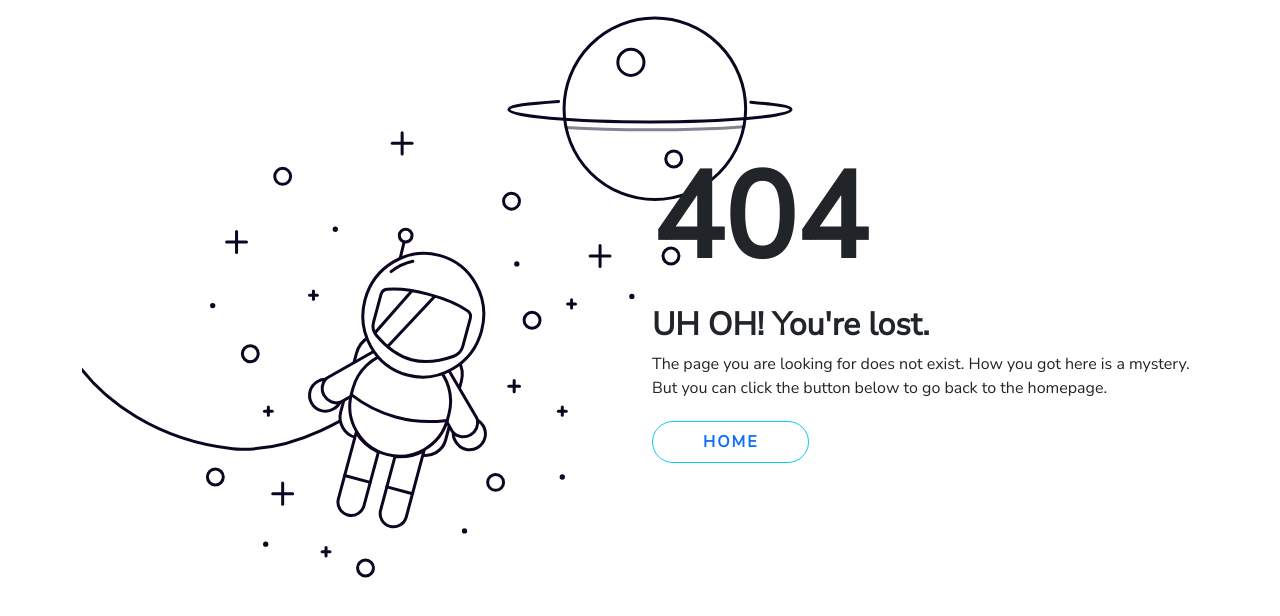
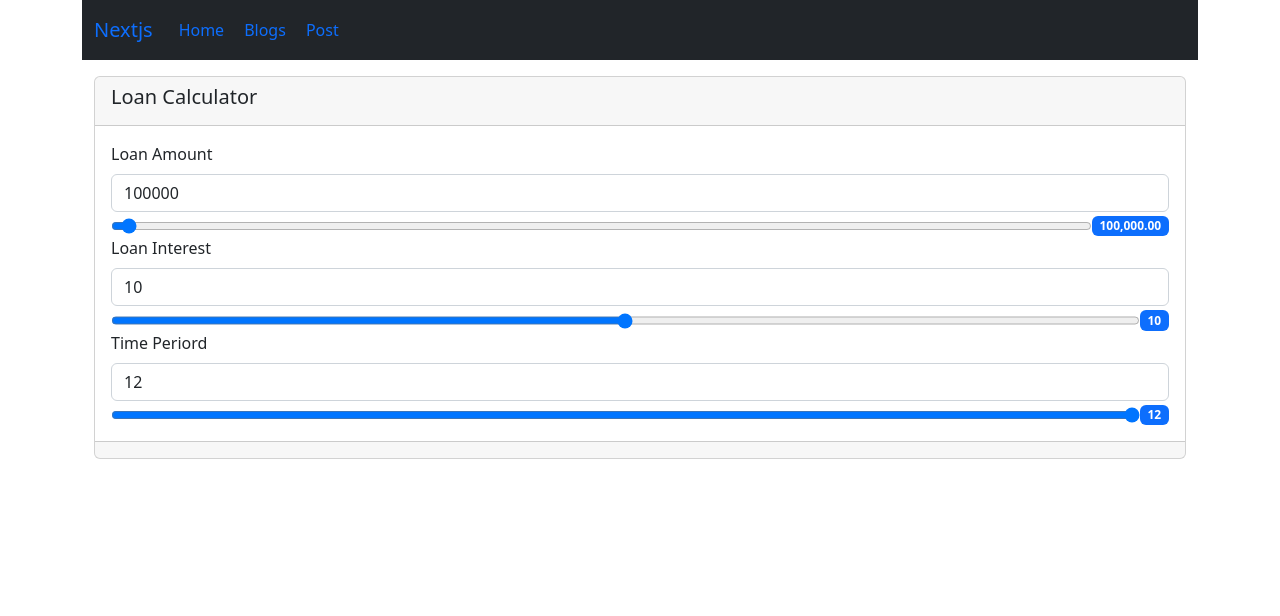
Before and after one commit to dev363/nextjs-project, a Next.js app: page /calculators/loan-emi-calculator in a window 1280 px wide. Before the commit this address had no page. Shown: the top 616 px of the page. Built offline with nearby package versions, Linux system fonts and the light colour scheme.

Commit message:
Add fields and Range to Form

```diff
--- a/src/components/Layout/Navbar.js
+++ b/src/components/Layout/Navbar.js
@@ -2,7 +2,7 @@ import { Container, Navbar, Nav } from "react-bootstrap";
 import Link from "next/link";
 
 export default () => (
-  <Navbar bg="dark" variant="dark">
+  <Navbar bg="dark" variant="dark" className="mb-3">
     <Container>
       <Navbar.Brand>
         <Link href="/">Nextjs</Link>
--- /dev/null
+++ b/src/components/common/RangeInput.js
@@ -0,0 +1,41 @@
+import { Badge } from "react-bootstrap";
+
+const RangeInput = ({
+  min,
+  max,
+  step,
+  value,
+  onChange,
+  isCurrency,
+  ...props
+}) => {
+  return (
+    <div className="range-wrap d-flex mt-1">
+      <input
+        className="w-100"
+        type="range"
+        min={min}
+        max={max}
+        step={step}
+        value={value}
+        {...props}
+        onChange={(e) => onChange(e.target.value)}
+      />
+      <Badge>
+        {isCurrency
+          ? Number(value)
+              .toFixed(2)
+              .replace(/\d(?=(\d{3})+\.)/g, "$&,")
+          : value}
+      </Badge>
+    </div>
+  );
+};
+RangeInput.defaultProps = {
+  min: 0,
+  max: 100,
+  step: 1,
+  value: 0,
+  isCurrency: false,
+};
+export default RangeInput;
--- /dev/null
+++ b/src/components/loan-emi-calculator/index.js
@@ -0,0 +1,124 @@
+import RangeInput from "components/common/RangeInput";
+import { Fragment, useEffect, useState } from "react";
+import { Card, Container, Form, Badge } from "react-bootstrap";
+
+export default () => {
+  const [loanAmount, setLoanAmount] = useState(100000);
+  const [loanInterest, setLoanInterest] = useState(10);
+  const [loanTimePeriord, setLoanTimePeriord] = useState(12);
+
+  const [monthlyEMI, setMonthlyEMI] = useState(0);
+  const [totalInterest, setTotalInterest] = useState(0);
+  const [totalAmount, setTotalAmount] = useState(0);
+  const [value, setState] = useState(0);
+  return (
+    <Card>
+      <Card.Header>
+        <Card.Title>Loan Calculator</Card.Title>
+      </Card.Header>
+      <Card.Body>
+        <Form>
+          <Form.Group>
+            <Form.Label>Loan Amount</Form.Label>
+            <Form.Control
+              required
+              type="number"
+              placeholder="1,00,000"
+              value={loanAmount}
+              onChange={(e) => setLoanAmount(e.target.value)}
+              min={0}
+            />
+            <RangeInput
+              value={loanAmount}
+              max={10000000}
+              step={500}
+              isCurrency={true}
+              onChange={setLoanAmount}
+            ></RangeInput>
+          </Form.Group>
+          <Form.Group>
+            <Form.Label>Loan Interest</Form.Label>
+            <Form.Control
+              required
+              type="number"
+              placeholder="12"
+              value={loanInterest}
+              onChange={(e) => setLoanInterest(e.target.value)}
+              min={0}
+            />
+
+            <RangeInput
+              value={loanInterest}
+              max={20}
+              step={1}
+              onChange={setLoanInterest}
+            ></RangeInput>
+          </Form.Group>
+          <Form.Group>
+            <Form.Label>Time Periord</Form.Label>
+            <Form.Control
+              required
+              type="number"
+              placeholder="12"
+              value={loanTimePeriord}
+              onChange={(e) => setLoanTimePeriord(e.target.value)}
+              min={0}
+            />
+            <RangeInput
+              value={loanTimePeriord}
+              max={12}
+              step={1}
+              onChange={setLoanTimePeriord}
+            ></RangeInput>
+          </Form.Group>
+        </Form>
+        {/* <section className="result-section">
+          <section className="border p-2 rounded-1 mb-1">
+            {result?.year && (
+              <div className="response-li">
+                <Badge bg="success">Year{result?.year > 0 ? "s" : ""}</Badge>
+                <span className="result-value">{result?.year}</span>
+              </div>
+            )}
+            {result?.month && (
+              <div className="response-li">
+                <Badge bg="warning">Month{result?.month > 0 ? "s" : ""}</Badge>
+                <span className="result-value"> {result?.month} </span>
+              </div>
+            )}
+            {result?.day && (
+              <div className="response-li">
+                <Badge bg="primary">Day{result?.day > 0 ? "s" : ""}</Badge>
+                <span className="result-value"> {result?.day} </span>
+              </div>
+            )}
+          </section>
+          {(result?.day || result?.month || result?.year) &&
+          (isTotalDays || isTotalWeeks || isTotalMonths) ? (
+            <section className="border p-2 rounded-1">
+              {isTotalDays && (
+                <div className="response-li">
+                  <Badge bg="info">Total Days</Badge>
+                  <span className="result-value">{countDays()}</span>
+                </div>
+              )}
+              {isTotalWeeks && (
+                <div className="response-li">
+                  <Badge bg="info">Total Weeks</Badge>
+                  <span className="result-value">{countWeeks()}</span>
+                </div>
+              )}
+              {isTotalMonths && (
+                <div className="response-li">
+                  <Badge bg="info">Total Months</Badge>
+                  <span className="result-value">{countMonths()}</span>
+                </div>
+              )}
+            </section>
+          ) : null}
+        </section> */}
+      </Card.Body>
+      <Card.Footer></Card.Footer>
+    </Card>
+  );
+};
--- a/src/pages/_app.js
+++ b/src/pages/_app.js
@@ -1,9 +1,15 @@
 import "bootstrap/dist/css/bootstrap.min.css";
+import Navbar from "components/Layout/Navbar";
 import { Container } from "react-bootstrap";
 import "styles/global.css";
 
 function MyApp({ Component, pageProps }) {
-  return <Component {...pageProps} />;
+  return (
+    <Container>
+      <Navbar />
+      <Component {...pageProps} />
+    </Container>
+  );
 }
 
 export default MyApp;
--- /dev/null
+++ b/src/pages/calculators/loan-emi-calculator/index.js
@@ -0,0 +1,10 @@
+import { Container } from "react-bootstrap";
+import LoanEmiCalculator from "components/loan-emi-calculator";
+
+export default () => {
+  return (
+    <Container>
+      <LoanEmiCalculator />
+    </Container>
+  );
+};
```
Also changed, not shown: src/pages/index.js (+27 -5 lines), src/styles/global.css (line endings or trailing spaces), 1 other file (tests, documents, lock files or other folders).
